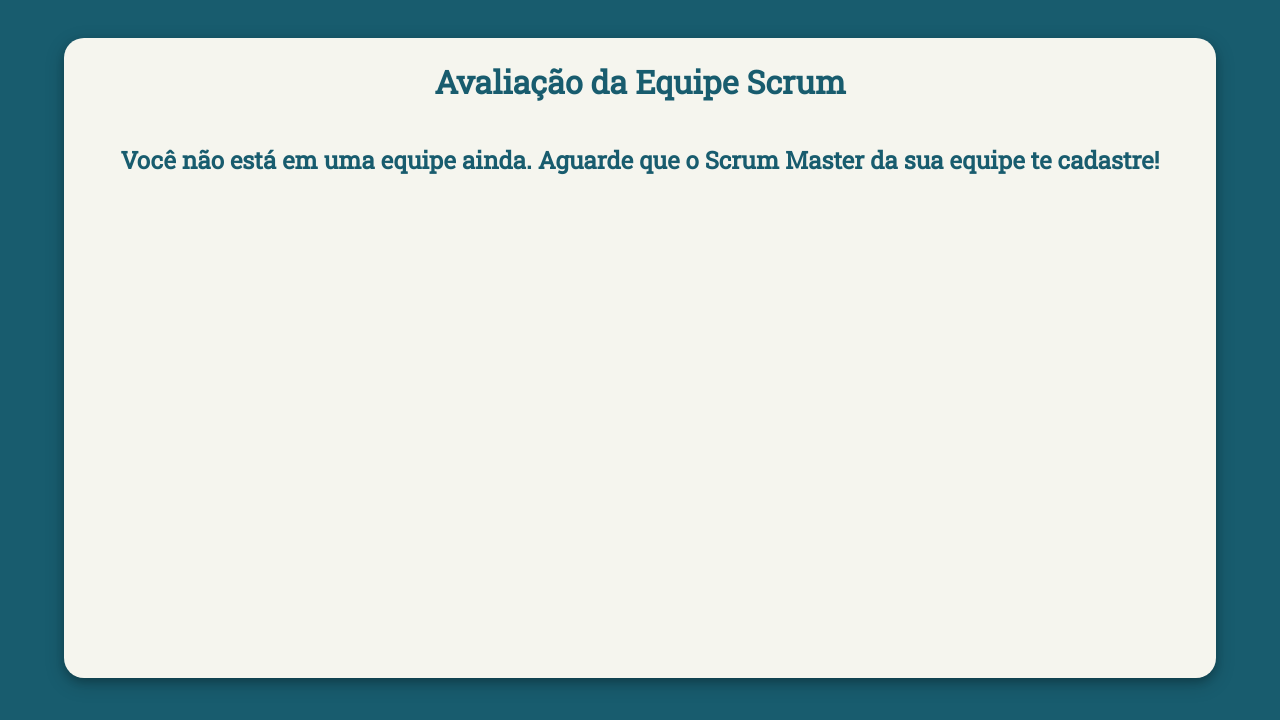
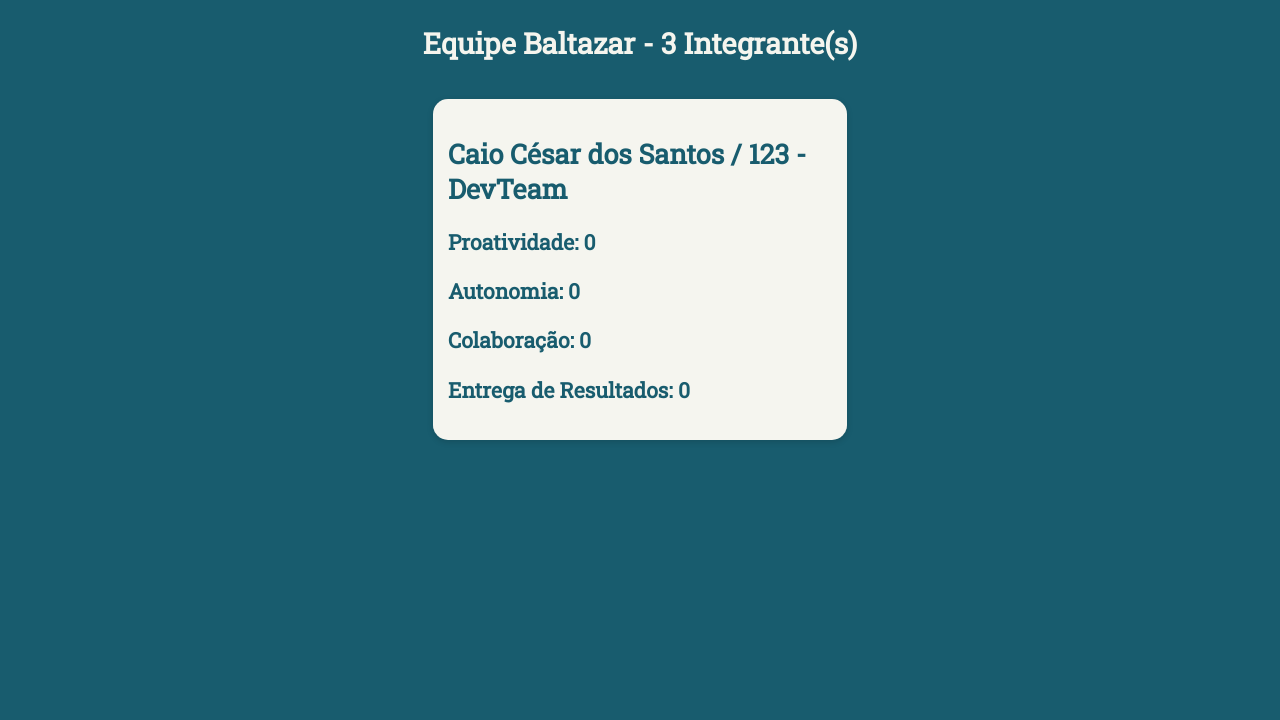
Before and after one commit to matheussd1/Apollo11, a Flask app: page /scrum/scrum in a window 1280 px wide. Shown: the part 80-800 px from the top of the page. Run offline with Flask 3, Linux system fonts and the light colour scheme.

Commit message:
feat: Adicionado a base da página de membros da equipe Scrum para avaliação de outros membros.

```diff
--- a/Src/data/equipes.json
+++ b/Src/data/equipes.json
@@ -1,10 +1,10 @@
 {
     "Baltazar": {
-        "num_membros": 1,
+        "num_membros": 3,
         "votação": false,
         "membros": [
-            "0123456789123",
-            "12345",
+            "123",
+            "223",
             "1234567890123"
         ]
     }
--- a/Src/data/usuarios.json
+++ b/Src/data/usuarios.json
@@ -20,8 +20,8 @@
         "senha": "123",
         "num_atestados": 0,
         "atestados": {},
-        "equipe": "Nenhuma",
-        "função": "DevTeam",
+        "equipe": "Baltazar",
+        "função": "PO",
         "notas": {
             "Proatividade": [],
             "Autonomia": [],
@@ -50,7 +50,7 @@
         "senha": "123",
         "num_atestados": 0,
         "atestados": {},
-        "equipe": "Baltazar",
+        "equipe": "Nenhuma",
         "função": "DevTeam",
         "notas": {
             "Proatividade": [],
@@ -65,7 +65,7 @@
         "senha": "123",
         "num_atestados": 0,
         "atestados": {},
-        "equipe": "Baltazar",
+        "equipe": "Nenhuma",
         "função": "DevTeam",
         "notas": {
             "Proatividade": [],
@@ -88,5 +88,80 @@
             "Colaboração": [],
             "Entrega de Resultados": []
         }
+    },
+    {
+        "nome": "Gustavo",
+        "ra": "000",
+        "senha": "123",
+        "num_atestados": 0,
+        "atestados": {},
+        "equipe": "Nenhuma",
+        "função": "DevTeam",
+        "notas": {
+            "Proatividade": [],
+            "Autonomia": [],
+            "Colaboração": [],
+            "Entrega de Resultados": []
+        }
+    },
+    {
+        "nome": "João",
+        "ra": "0000",
+        "senha": "123",
+        "num_atestados": 0,
+        "atestados": {},
+        "equipe": "Nenhuma",
+        "função": "DevTeam",
+        "notas": {
+            "Proatividade": [],
+            "Autonomia": [],
+            "Colaboração": [],
+            "Entrega de Resultados": []
+        }
+    },
+    {
+        "nome": "AAA",
+        "ra": "000000",
+        "senha": "123",
+        "num_atestados": 0,
+        "atestados": {},
+        "equipe": "Nenhuma",
+        "função": "DevTeam",
+        "notas": {
+            "Proatividade": [],
+            "Autonomia": [],
+            "Colaboração": [],
+            "Entrega de Resultados": []
+        }
+    },
+    {
+        "nome": "Pedro",
+        "ra": "00000000",
+        "senha": "123",
+        "num_atestados": 0,
+        "atestados": {},
+        "equipe": "Nenhuma",
+        "função": "DevTeam",
+        "notas": {
+            "Proatividade": [],
+            "Autonomia": [],
+            "Colaboração": [],
+            "Entrega de Resultados": []
+        }
+    },
+    {
+        "nome": "Joaquim",
+        "ra": "11111111",
+        "senha": "123",
+        "num_atestados": 0,
+        "atestados": {},
+        "equipe": "Nenhuma",
+        "função": "DevTeam",
+        "notas": {
+            "Proatividade": [],
+            "Autonomia": [],
+            "Colaboração": [],
+            "Entrega de Resultados": []
+        }
     }
 ]
--- a/Src/routes/scrum.py
+++ b/Src/routes/scrum.py
@@ -1,9 +1,20 @@
 from flask import Blueprint, Flask, redirect, request, render_template, url_for, current_app
-
+from utils.helpers import *
 
 scrum = Blueprint('scrum', __name__)
 
+def render_with_info():
+    if equipe_atual():
+        equipe = carregar_equipes()[equipe_atual()]
+    else:
+        equipe = {}
+
+    return render_template('scrum.html', logado = current_app.config['SCRUM_LOGADO'],
+                        dados_usuario = usuario_atual(),
+                        alunos = carregar_alunos(),
+                        equipe = equipe,
+                        pegar_valor = pegar_valor)
 
 @scrum.route('/scrum')
 def index():
-    return render_template('scrum.html')
+    return render_with_info()
--- a/Src/routes/scrum_master.py
+++ b/Src/routes/scrum_master.py
@@ -49,7 +49,7 @@
 
         mudar_valor(current_app.config['RA_ATUAL'], 'equipe', nome_equipe)
 
-        equipes[nome_equipe] = {'num_membros': 1, "votação": False, 'membros': []}
+        equipes[nome_equipe] = {'num_membros': 1, "votação": False, 'membros': [usuario_atual()['ra']]}
         salvar_equipe(equipes)
 
     return redirect(url_for('scrum_master.index'))
@@ -64,6 +64,7 @@
 
         equipes = carregar_equipes()
         equipes[equipe_atual()]['membros'].append(request.form['ra-aluno'])
+        equipes[equipe_atual()]['num_membros'] = len(equipes[equipe_atual()]['membros'])
         salvar_equipe(equipes)
 
         return redirect(url_for('scrum_master.index'))
--- a/Src/static/css/scrum.css
+++ b/Src/static/css/scrum.css
@@ -10,33 +10,42 @@
 }
 
 
+h1{
+    font-size: 1.8em;
+    text-align: center;
+}
+
 .container{
-    border-radius: 20px;
-    background-color: #f5f5ee;
-    box-shadow: 0 4px 8px 0 rgba(0, 0, 0, 0.2), 0 6px 20px 0 rgba(0, 0, 0, 0.19);
-    margin-top: 3%;
+    width: 100vw;
+    height: 70vh;
     display: flex;
     flex-direction: column;
     align-items: center;
-    color: #185c6e;
-    width: 90vw;
-    height: 80vh;
+}
+
+.lista-de-membros{
+    width: 100%;
+    display: flex;
+    align-items: center;
+    justify-content: center;
+    flex-wrap: wrap;
 }
 
 
-.container a {
-    border-radius: 20px;
-    color: #f5f5ee;
-    border: 3px solid #185c6e;
-    background-color: #185c6e;
-    padding: 8px;
-    transition-duration: 0.2s;
-    font-size: medium;
+.membro {
+    background-color: #f5f5ef;
+    padding: 15px;
+    border-radius: 15px;
+    margin: 1%;
+    color : #185c6e;
+    box-shadow: 0 2px 6px rgba(0,0,0,0.15);
+    transition: 0.3s;
+    max-width: 30%;
+    font-family: Roboto Slab;
+    font-size: large;
+    font-weight: bold;
 }
 
-
-.container a:hover{
-    color: #185c6e;
-    padding: 10px;
-    background-color: #f5f5ee;
+.membro:hover {
+    transform: scale(1.01);
 }
--- a/Src/templates/scrum.html
+++ b/Src/templates/scrum.html
@@ -7,11 +7,34 @@
 
 
 {% block body %}
-    <div class="container">
-        <h1>Avaliação da Equipe Scrum</h1>
 
-        <h2>Você não está em uma equipe ainda. Aguarde que o Scrum Master da sua equipe te cadastre!</h2>
+    {% if dados_usuario.equipe == 'Nenhuma' %}
+        <div class="container">
+            <h1>Avaliação da Equipe Scrum</h1>
 
-    </div>
+            <h2>Você não está em uma equipe ainda. Aguarde que o Scrum Master da sua equipe te cadastre!</h2>
+        </div>
+    {% else %}
+        <section class="container">
+            <h1>Equipe {{dados_usuario.equipe}} - {{equipe.num_membros}} Integrante(s)</h1>
 
+                <article class="lista-de-membros">
+
+                    <div class="membro">
+                        <h2>{{dados_usuario.nome}} / {{dados_usuario.ra}} - {{dados_usuario.função}}</h2>
+                        <div class="notas">
+                            {% for nota in dados_usuario.notas %}
+                                <h3>{{nota}}: 0</h3>
+                            {% endfor %}
+                        </div>
+                    </div>
+
+                    {% for membro in equipe.membros %}
+                        {% if membro != dados_usuario.ra %}
+
+                        {% endif %}
+
+                    {% endfor %}
+                </article>
+    {% endif %}
 {% endblock %}
```
Also changed, not shown: Src/templates/scrum_master.html (+2 -7 lines).
